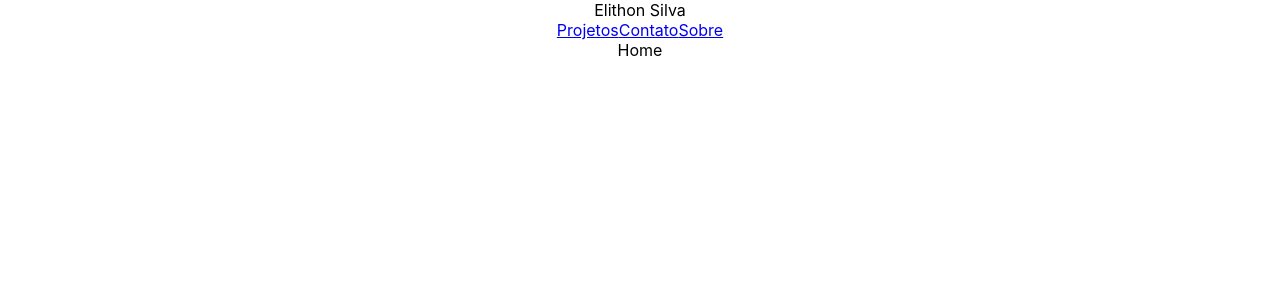
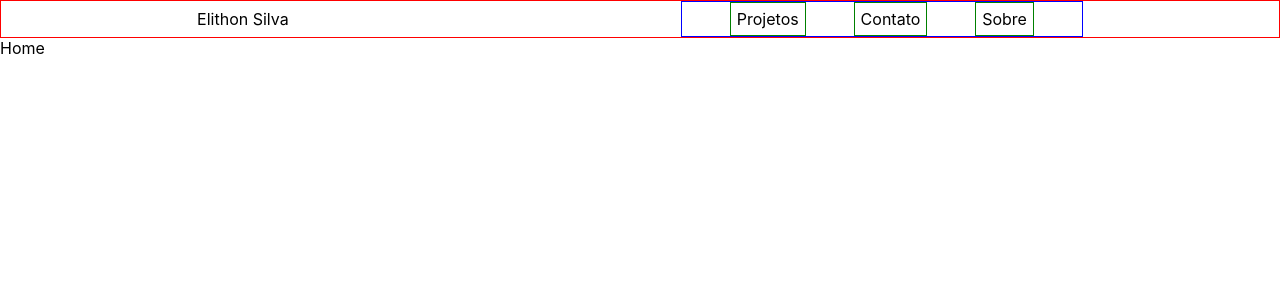
Before and after one commit to oelithon/oelithon.github.io, a React (Create React App) app: page / in a window 1280 px wide. Shown: the top 300 px of the page. Built offline with nearby package versions, Linux system fonts and the light colour scheme.

Commit message:
impl: css no componente Header.jsx

```diff
--- a/src/App.css
+++ b/src/App.css
@@ -1,38 +1,5 @@
-.App {
-  text-align: center;
+* {
+  margin: 0;
+  padding: 0;
+  font-size: 100%;
 }
-
-.App-logo {
-  height: 40vmin;
-  pointer-events: none;
-}
-
-@media (prefers-reduced-motion: no-preference) {
-  .App-logo {
-    animation: App-logo-spin infinite 20s linear;
-  }
-}
-
-.App-header {
-  background-color: #282c34;
-  min-height: 100vh;
-  display: flex;
-  flex-direction: column;
-  align-items: center;
-  justify-content: center;
-  font-size: calc(10px + 2vmin);
-  color: white;
-}
-
-.App-link {
-  color: #61dafb;
-}
-
-@keyframes App-logo-spin {
-  from {
-    transform: rotate(0deg);
-  }
-  to {
-    transform: rotate(360deg);
-  }
-}
--- a/src/components/Header.jsx
+++ b/src/components/Header.jsx
@@ -1,10 +1,11 @@
 import React from "react";
+import "./css/Header.css";
 
 function Header() {
   return (
-    <header>
-      <span>Elithon Silva</span>
-      <nav>
+    <header className="header">
+      <span className="header-title">Elithon Silva</span>
+      <nav className="header-menu">
         <a href="projetos">Projetos</a>
         <a href="contato">Contato</a>
         <a href="sobre">Sobre</a>
--- /dev/null
+++ b/src/components/css/Header.css
@@ -0,0 +1,20 @@
+.header {
+  display: flex;
+  justify-content: space-around;
+  border: solid 1px red;
+  align-items: center;
+}
+
+.header-menu {
+  display: flex;
+  width: 400px;
+  justify-content: space-evenly;
+  border: solid 1px blue;
+}
+
+.header-menu a {
+  text-decoration: none;
+  color: black;
+  border: solid 1px green;
+  padding: 6px;
+}
```
